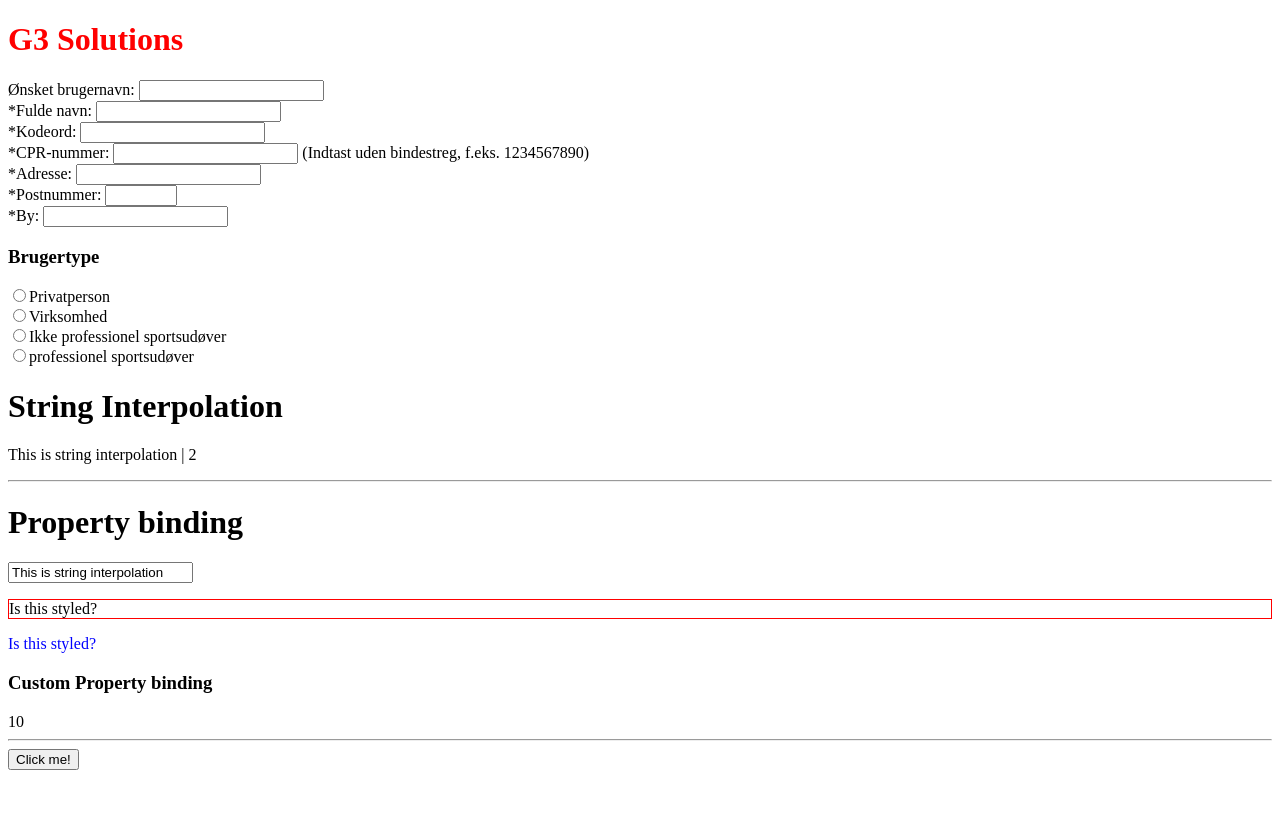
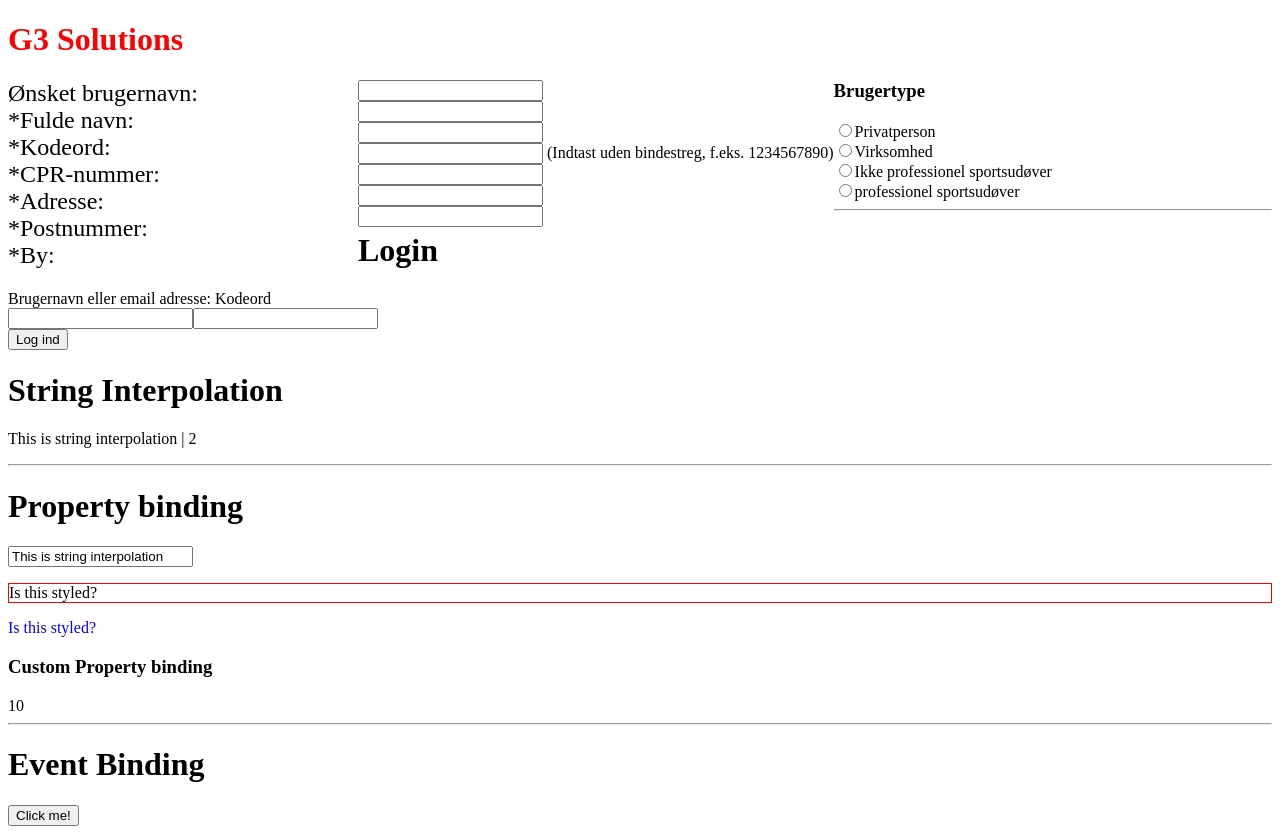
Before and after one commit to JDDeveloping/Bacheloropgave, an Angular app: page / in a window 1280 px wide. Before the commit the page ends 800 px from the top, so only its background shows below. Built offline with nearby package versions, Linux system fonts and the light colour scheme.

Commit message:
opdateret system

```diff
--- a/src/app/app.component.html
+++ b/src/app/app.component.html
@@ -1,3 +1,5 @@
 <h1>{{title}}</h1>
 <fa-registrer></fa-registrer>
+<hr>
+<fa-login></fa-login>
 <fa-databinding></fa-databinding>
--- a/src/app/app.module.ts
+++ b/src/app/app.module.ts
@@ -8,6 +8,7 @@ import { DatabindingComponent } from './databinding/databinding.component';
 import { PropertyBindingComponent } from './databinding/property-binding.component';
 import { EventBindingComponent } from './databinding/event-binding.component';
 import { RegistrerComponent } from './user/registrer/registrer.component';
+import { LoginComponent } from './user/login/login.component';
 
 @NgModule({
   declarations: [
@@ -15,7 +16,8 @@ import { RegistrerComponent } from './user/registrer/registrer.component';
     DatabindingComponent,
     PropertyBindingComponent,
     EventBindingComponent,
-    RegistrerComponent
+    RegistrerComponent,
+    LoginComponent
   ],
   imports: [
     BrowserModule,
--- a/src/app/databinding/databinding.component.html
+++ b/src/app/databinding/databinding.component.html
@@ -10,4 +10,5 @@
 <h3>Custom Property binding</h3>
 <fa-property-binding [result]="10"></fa-property-binding>
 <hr>
-<fa-event-binding></fa-event-binding>
+<h1>Event Binding</h1>
+<fa-event-binding (clicked)="onClicked($event)"></fa-event-binding>
--- a/src/app/databinding/databinding.component.ts
+++ b/src/app/databinding/databinding.component.ts
@@ -12,4 +12,8 @@ export class DatabindingComponent {
     onTest() {
       return true;
     }
+
+    onClicked(value: string) {
+      alert(value);
+    }
 }
--- a/src/app/databinding/event-binding.component.ts
+++ b/src/app/databinding/event-binding.component.ts
@@ -1,4 +1,4 @@
-import { Component } from '@angular/core';
+import { Component, EventEmitter, Output } from '@angular/core';
 
 @Component({
   selector: 'fa-event-binding',
@@ -8,8 +8,9 @@ import { Component } from '@angular/core';
   styles: []
 })
 export class EventBindingComponent {
+   @Output() clicked = new EventEmitter<string>();
 
     onClicked(){
-      alert('it worked!');
+      this.clicked.emit("It works!");
     }
 }
--- /dev/null
+++ b/src/app/user/login/login.component.html
@@ -0,0 +1,10 @@
+<h1>Login</h1>
+<div class="login-text">
+  Brugernavn eller email adresse:
+  Kodeord
+</div>
+<div class="login-input">
+  <input type="text" required>
+  <input type="password" required>
+</div>
+<input type="button" value="Log ind">
--- /dev/null
+++ b/src/app/user/login/login.component.ts
@@ -0,0 +1,11 @@
+import { Component } from '@angular/core';
+
+@Component({
+  selector: 'fa-login',
+  templateUrl: './login.component.html',
+  styleUrls: ['./login.component.css']
+})
+export class LoginComponent {
+_existing = false;
+
+}
--- a/src/app/user/registrer/registrer.component.css
+++ b/src/app/user/registrer/registrer.component.css
@@ -0,0 +1,14 @@
+.registration-text {
+    margin: auto;
+    width: 350px;
+    display: block;
+    float: left;
+    font-size: 24px;
+}
+.registration-buttons {
+    float: left;
+}
+.credentials {
+    width: 100%;
+    width: 100vw;
+}
--- a/src/app/user/registrer/registrer.component.html
+++ b/src/app/user/registrer/registrer.component.html
@@ -1,10 +1,17 @@
-Ønsket brugernavn: <input type="text"><br>
-*Fulde navn: <input type="text"><br>
-*Kodeord: <input type="password"><br>
-*CPR-nummer: <input type="password"> (Indtast uden bindestreg, f.eks. 1234567890)<br>
-*Adresse: <input type="text"><br>
-*Postnummer: <input type="number" min="0555" max="9990"><br>
-*By: <input type="text"><br>
+<div class="credentials">
+  <div class="registration-text">
+    Ønsket brugernavn: <br> *Fulde navn: <br> *Kodeord: <br> *CPR-nummer: <br> *Adresse: <br> *Postnummer: <br> *By: <br>
+  </div>
+  <div class="registration-buttons">
+    <input type="text" name="brugernavn"><br>
+    <input type="text" name="fuldeNavn"><br>
+    <input type="password" name="kodeord"><br>
+    <input type="password" name="borgernummer"> (Indtast uden bindestreg, f.eks. 1234567890)<br>
+    <input type="text" name="adresse"><br>
+    <input type="text" name="postnummer"><br>
+    <input type="text" name="by"><br>
+  </div>
+</div>
 <h3>Brugertype</h3>
 <form action="">
   <input type="radio" name="usertype" value="privat">Privatperson<br>
```
Also changed, not shown: src/app/user/login/login.component.css (added).
